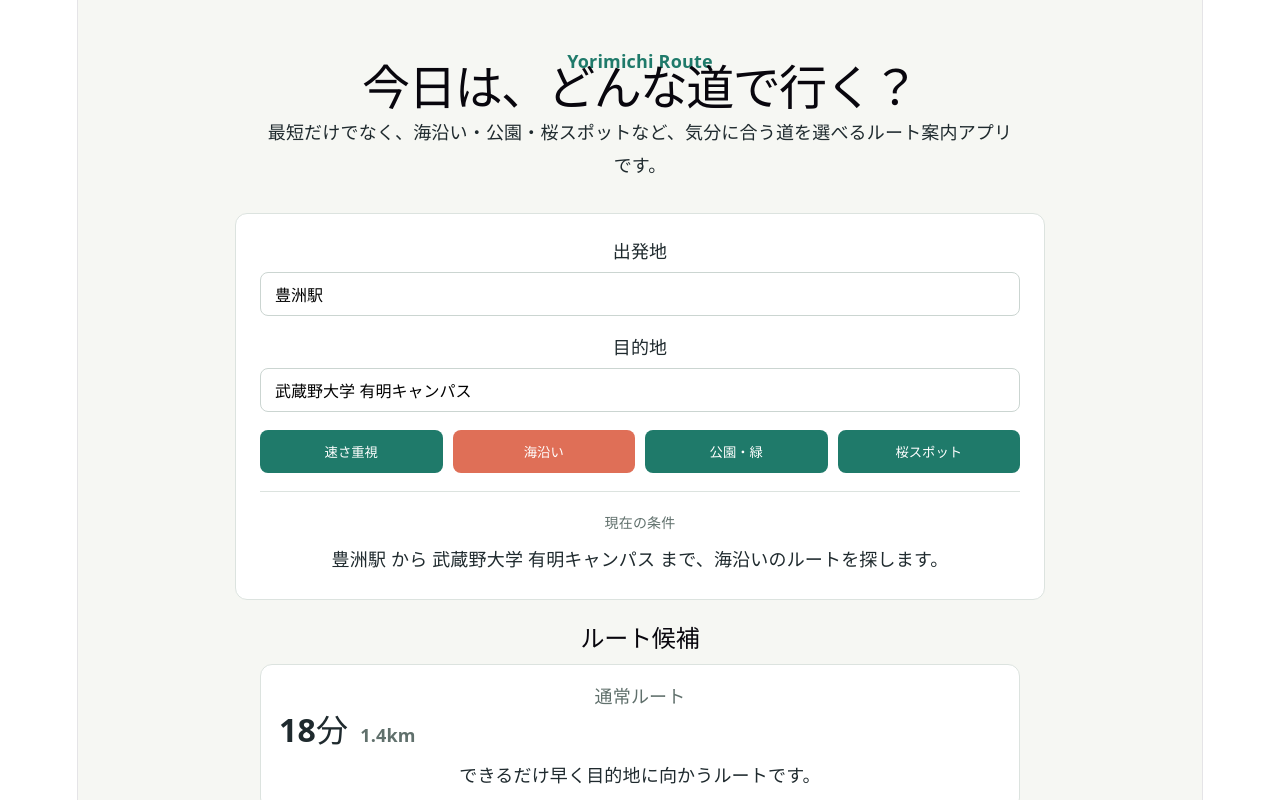
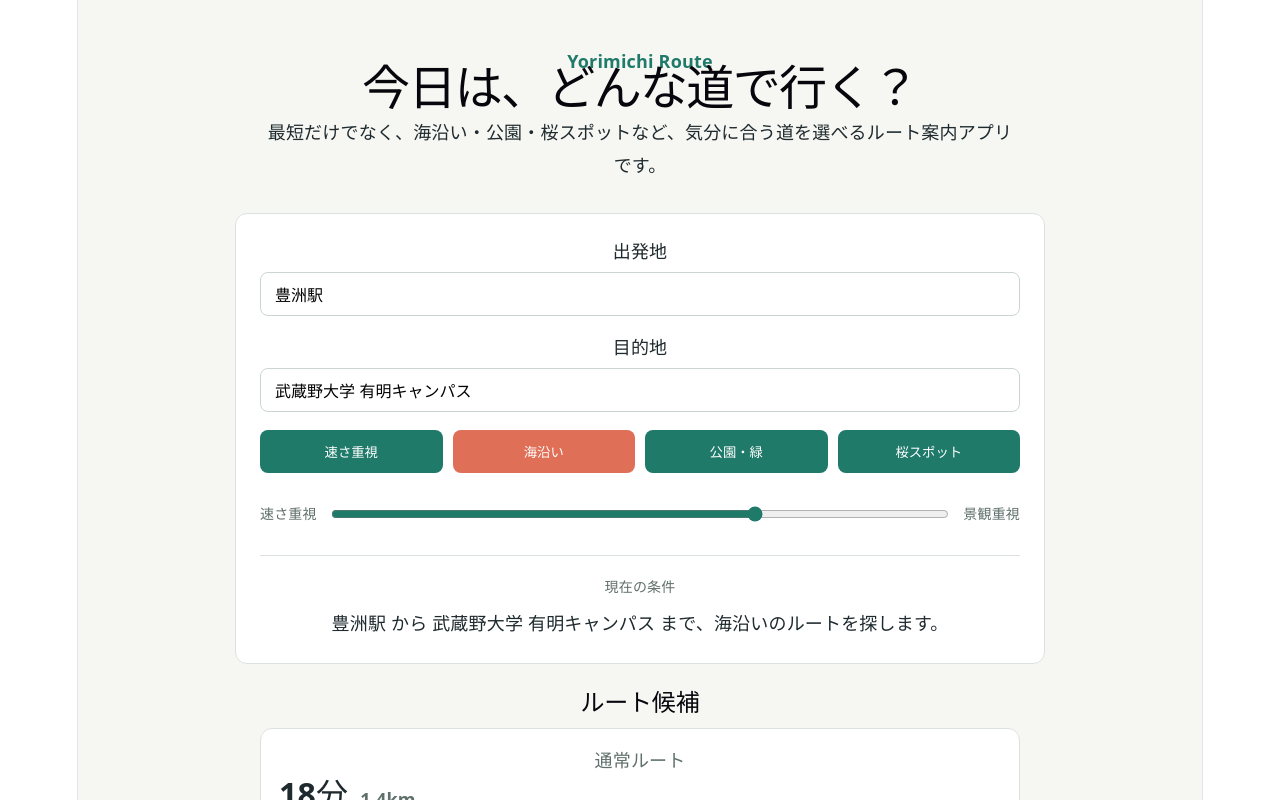
Before and after one commit to haruna7486/yorimichi-route, a React (Vite) app: page / in a window 1280 px wide. Shown: the top 800 px of the page. Built offline with nearby package versions, Linux system fonts and the light colour scheme.

Commit message:
Add scenery priority slider

```diff
--- a/src/App.css
+++ b/src/App.css
@@ -152,3 +152,16 @@ button.selected {
   line-height: 1.7;
   margin: 0;
 }
+.priority-slider {
+  display: grid;
+  grid-template-columns: auto 1fr auto;
+  gap: 12px;
+  align-items: center;
+  color: #60706c;
+  font-size: 14px;
+  font-weight: 700;
+}
+
+.priority-slider input {
+  accent-color: #1f7a6a;
+}
--- a/src/App.tsx
+++ b/src/App.tsx
@@ -25,7 +25,10 @@ const scenicSpots: Record<Exclude<RoutePreference, 'fastest'>, string> = {
   cherry: 'シンボルプロムナード公園',
 }
 
-function buildRouteOptions(preference: RoutePreference): RouteOption[] {
+function buildRouteOptions(
+  preference: RoutePreference,
+  sceneryPriority: number,
+): RouteOption[] {
   const normalRoute: RouteOption = {
     id: 'normal',
     title: '通常ルート',
@@ -38,15 +41,17 @@ function buildRouteOptions(preference: RoutePreference): RouteOption[] {
     return [normalRoute]
   }
 
-  const scenicRoute: RouteOption = {
-    id: 'scenic',
-    title: '希望に合わせた寄り道ルート',
-    minutes: 25,
-    distanceKm: 1.9,
-    via: scenicSpots[preference],
-    description: '少し遠回りして、希望に近い景観スポットを通るルートです。',
-  }
+  const extraMinutes = Math.round(4 + sceneryPriority / 10)
+const extraDistance = Number((0.3 + sceneryPriority / 200).toFixed(1))
 
+const scenicRoute: RouteOption = {
+  id: 'scenic',
+  title: '希望に合わせた寄り道ルート',
+  minutes: normalRoute.minutes + extraMinutes,
+  distanceKm: Number((normalRoute.distanceKm + extraDistance).toFixed(1)),
+  via: scenicSpots[preference],
+  description: '景観の優先度に合わせて、遠回りの許容度を変える想定のルートです。',
+}
   return [normalRoute, scenicRoute]
 }
 
@@ -54,8 +59,12 @@ function App() {
   const [start, setStart] = useState('豊洲駅')
   const [destination, setDestination] = useState('武蔵野大学 有明キャンパス')
   const [preference, setPreference] = useState<RoutePreference>('waterfront')
+  const [sceneryPriority, setSceneryPriority] = useState(70)
 
-  const routeOptions = useMemo(() => buildRouteOptions(preference), [preference])
+  const routeOptions = useMemo(
+  () => buildRouteOptions(preference, sceneryPriority),
+  [preference, sceneryPriority],
+)
   const selectedLabel = routePreferences.find((item) => item.id === preference)?.label
 
   return (
@@ -94,7 +103,18 @@ function App() {
             </button>
           ))}
         </div>
-
+<label className="priority-slider">
+  <span>速さ重視</span>
+  <input
+    type="range"
+    min="0"
+    max="100"
+    step="10"
+    value={sceneryPriority}
+    onChange={(event) => setSceneryPriority(Number(event.target.value))}
+  />
+  <span>景観重視</span>
+</label>
         <div className="preview">
           <p>現在の条件</p>
           <strong>
```
